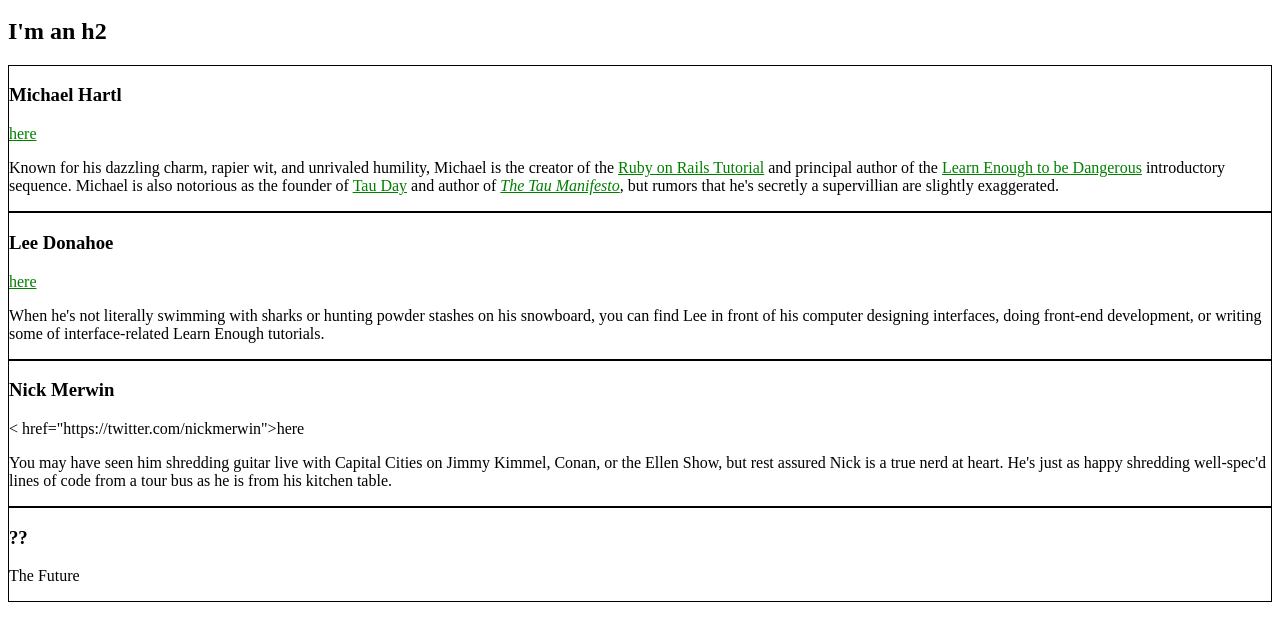
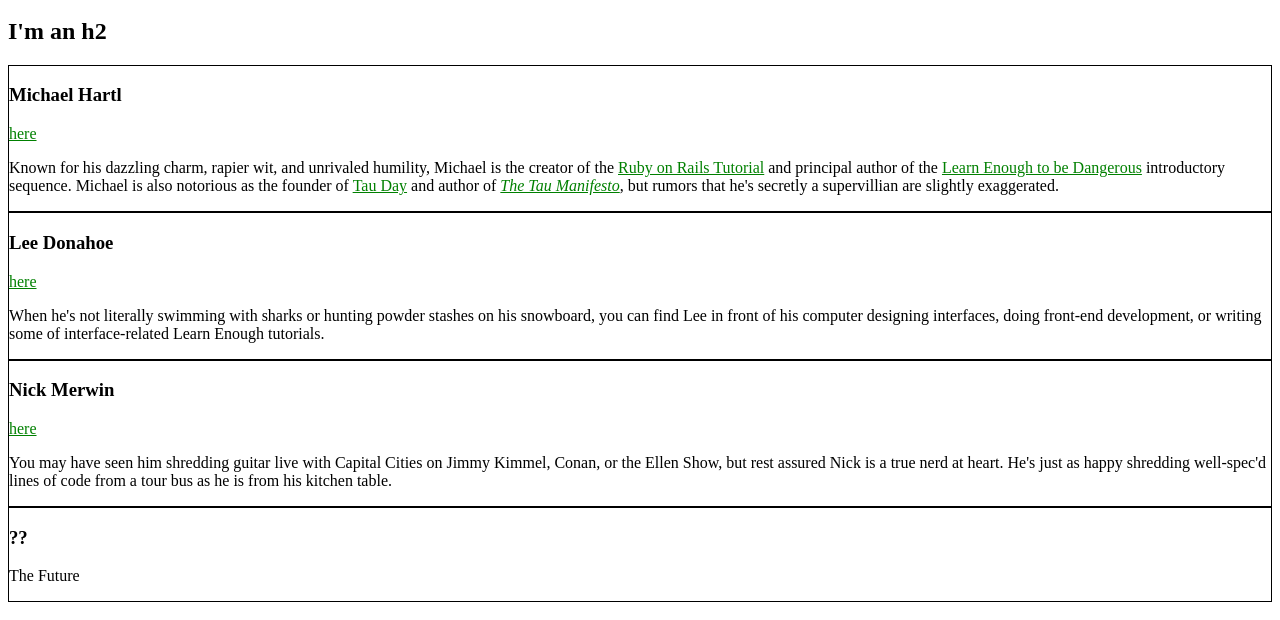
Before and after one commit to brightgeist7469/brightgeist7469.github.io, a plain HTML site: page index.html in a window 1280 px wide. Shown: the part 136-756 px from the top of the page. Drawn offline with Linux system fonts and the light colour scheme.

Commit message:
fixed Merwin anchor

```diff
--- a/index.html
+++ b/index.html
@@ -60,7 +60,7 @@
    </div>
    <div class="bio-box">
      <h3>Nick Merwin</h3>
-     < href="https://twitter.com/nickmerwin">here</a>
+     <a href="https://twitter.com/nickmerwin">here</a>
      <p>
        You may have seen him shredding guitar live with
        Capital Cities on Jimmy
```
